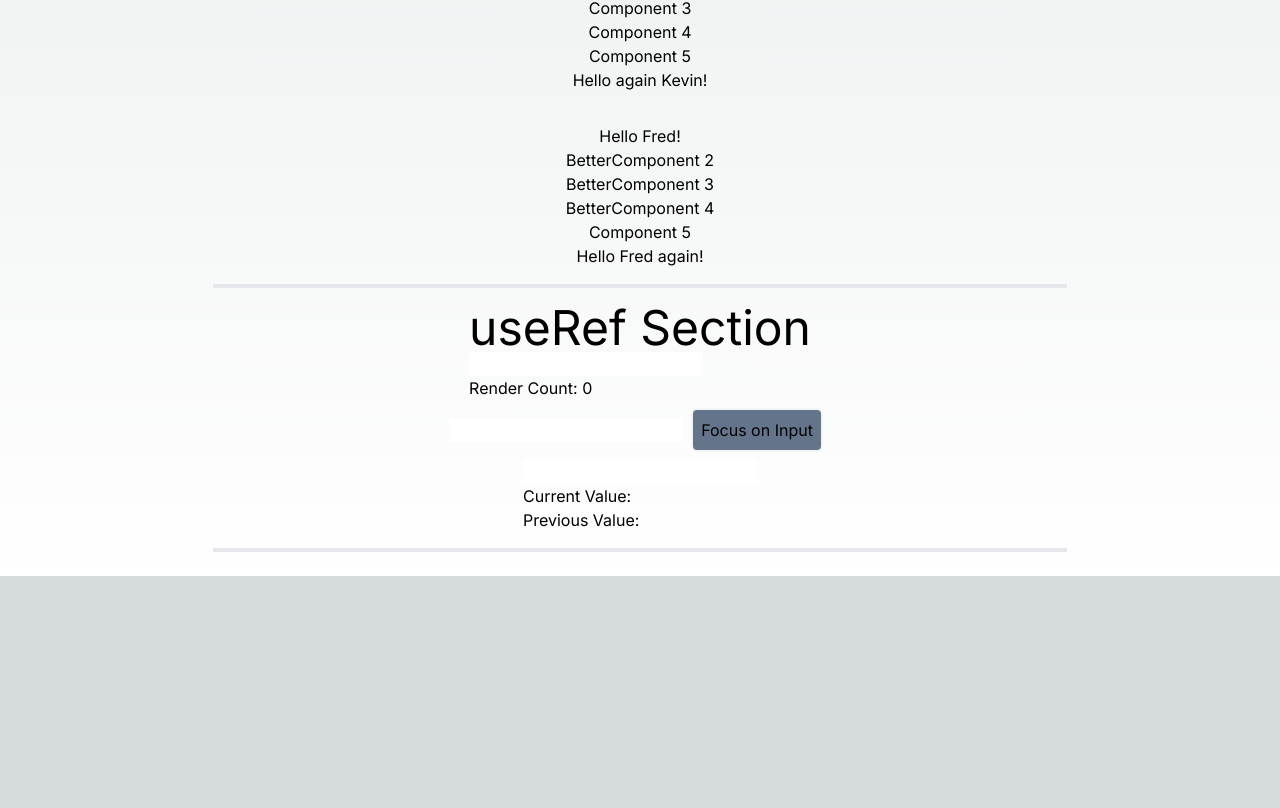
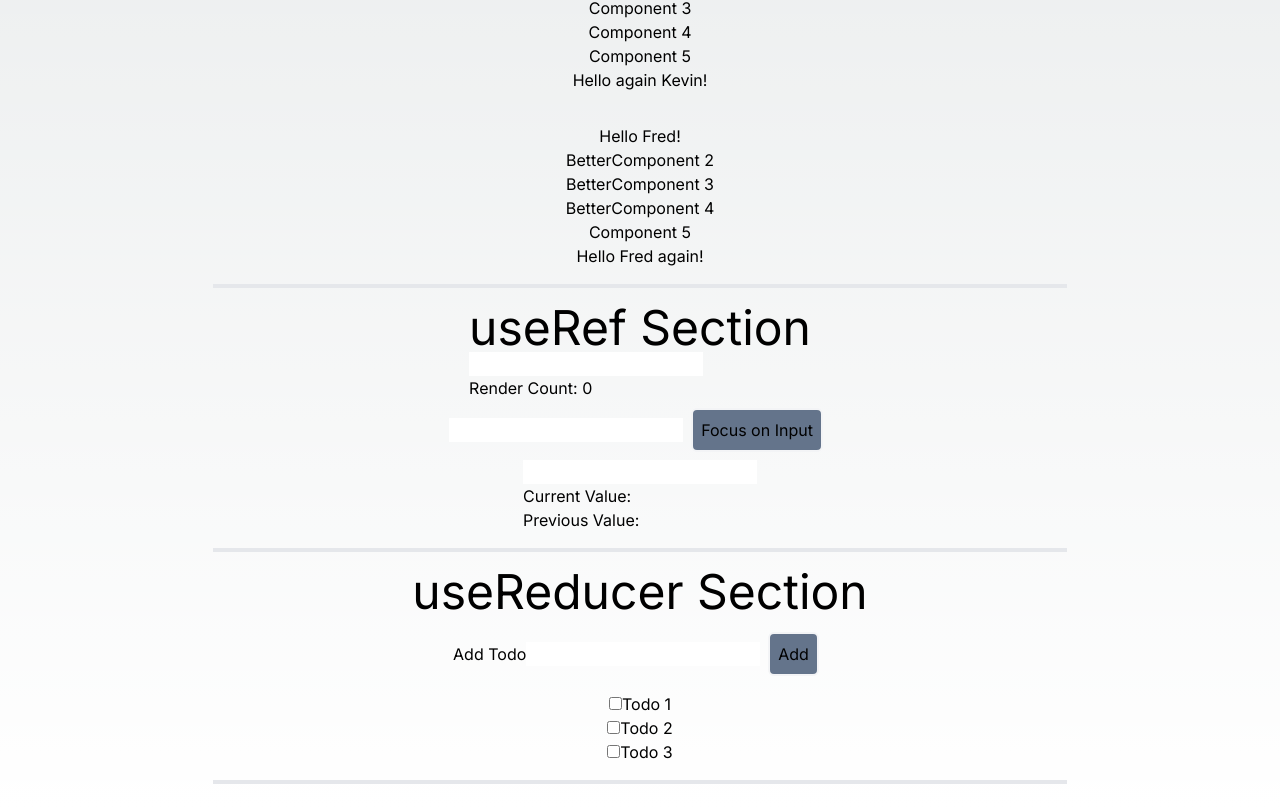
Before and after one commit to KevinStout/react-hooks, a Next.js app: page / in a window 1280 px wide. Shown: the part 1164-1972 px from the top of the page. Before the commit the page ends 1740 px from the top, so only its background shows below. Built offline with nearby package versions, Linux system fonts and the light colour scheme.

Commit message:
added the useReducer hook

```diff
--- a/app/components/ReducerHook.tsx
+++ b/app/components/ReducerHook.tsx
@@ -0,0 +1,125 @@
+"use client";
+
+// The useReducer hook is similar to the useState hook.
+// It allows for custom state logic.
+// If you find yourself keeping track of multiple peices of state that rely on complex logic, useReducer may be uesful.
+
+// the useReducer hook takes in two arguments:
+// 1. a reducer function
+// 2. the initial state
+// useReducer(<reducer function>, <initial state>)
+
+// The reducer function contains your custom state logic and the initial State can be a simple value but generally will be an object.
+//
+
+import React, { useReducer } from "react";
+
+type Todo = {
+  id: number;
+  title: string;
+  complete: boolean;
+};
+
+type Action =
+  | {
+      type: "COMPLETE";
+      id: number;
+    }
+  | { type: "ADD"; title: string };
+
+const initialTodos = [
+  {
+    id: 1,
+    title: "Todo 1",
+    complete: false,
+  },
+  {
+    id: 2,
+    title: "Todo 2",
+    complete: false,
+  },
+  {
+    id: 3,
+    title: "Todo 3",
+    complete: false,
+  },
+];
+
+// This is just the logic to keep track of the todo complete status.
+// All of the logic to add, delete, and complete a todo could be contained within a single useReducer hook by adding more actions.
+// I included the logic to add a todo in this example to show how to add more actions to a reducer function and pass in the action type and payload.
+const reducer = (state: Todo[], action: Action): Todo[] => {
+  switch (action.type) {
+    case "COMPLETE": {
+      return state.map((todo: Todo) => {
+        if (todo.id === action.id) {
+          return { ...todo, complete: !todo.complete };
+        } else {
+          return todo;
+        }
+      });
+    }
+    case "ADD": {
+      return [...state, { id: state.length + 1, title: action.title, complete: false }];
+    }
+    default: {
+      throw Error("Unknown action:");
+    }
+  }
+};
+
+function Todos() {
+  const [todos, dispatch] = useReducer(reducer, initialTodos);
+  const titleInputRef = React.useRef<HTMLInputElement>(null);
+
+  const onSubmit = (e: React.FormEvent<HTMLFormElement>) => {
+    e.preventDefault();
+    if (titleInputRef.current?.value) {
+      dispatch({ type: "ADD", title: titleInputRef.current.value });
+      titleInputRef.current.value = "";
+    }
+  };
+
+  const handleComplete = (todo: Todo) => {
+    dispatch({ type: "COMPLETE", id: todo.id });
+  };
+
+  return (
+    <>
+      <h1 className="text-5xl">useReducer Section</h1>
+      <form
+        className="m-2"
+        onSubmit={onSubmit}
+      >
+        <label htmlFor="titleInput">Add Todo</label>
+        <input
+          className="text-black"
+          id="titleInput"
+          type="text"
+          ref={titleInputRef}
+          name="title"
+        />
+        <button
+          className="border-2 border-gray-100 rounded-md p-2 bg-slate-500 m-2"
+          type="submit"
+        >
+          Add
+        </button>
+      </form>
+      {todos.map((todo: Todo) => (
+        <div key={todo.id}>
+          <label>
+            <input
+              type="checkbox"
+              checked={todo.complete}
+              onChange={() => handleComplete(todo)}
+            />
+            {todo.title}
+          </label>
+        </div>
+      ))}
+    </>
+  );
+}
+
+export default Todos;
--- a/app/components/StateHook.tsx
+++ b/app/components/StateHook.tsx
@@ -15,7 +15,7 @@ function FavoriteColor(): React.JSX.Element {
 
   // we can include the state value anywhere in the component.
   return (
-    <div className="w-1/2 text-center">
+    <section className="w-1/2 text-center">
       <h1 className="text-5xl">useState Section</h1>
       <h1>My Favorite Color is {color}</h1>
       <button
@@ -32,7 +32,7 @@ function FavoriteColor(): React.JSX.Element {
       >
         GREEN
       </button>
-    </div>
+    </section>
   );
 }
 
@@ -46,12 +46,12 @@ function Car(): React.JSX.Element {
   const [year, setYear] = useState<number>(1964);
 
   return (
-    <div className="w-1/2 text-center">
+    <section className="w-1/2 text-center">
       <h1 className="pt-4">My {brand}</h1>
       <p>
         It is a {color} {model} from {year}.
       </p>
-    </div>
+    </section>
   );
 }
 
@@ -76,7 +76,7 @@ function CarObject(): React.JSX.Element {
   };
 
   return (
-    <div className="w-1/2 text-center">
+    <section className="w-1/2 text-center">
       <h1 className="pt-4">car object</h1>
       <h1>My {car.brand}</h1>
       <p>
@@ -89,7 +89,7 @@ function CarObject(): React.JSX.Element {
       >
         YELLOW
       </button>
-    </div>
+    </section>
   );
 }
 
--- a/app/page.tsx
+++ b/app/page.tsx
@@ -3,6 +3,7 @@ import { FavoriteColor, Car, CarObject, LoginForm, LoginFormNoState, BadCounter,
 import { Timer, Counter, CleanTimer } from "./components/EffectHook";
 import { Component1, BetterComponent1 } from "./components/ContextHook";
 import { RefApp, AccessDOMUsingRef, PreviousValueUsingRef } from "./components/RefHook";
+import Todos from "./components/ReducerHook";
 
 export default function Home() {
   return (
@@ -28,6 +29,8 @@ export default function Home() {
       <AccessDOMUsingRef />
       <PreviousValueUsingRef />
       <hr className="border-2 w-4/6 m-4" />
+      <Todos />
+      <hr className="border-2 w-4/6 m-4" />
     </div>
   );
 }
```
